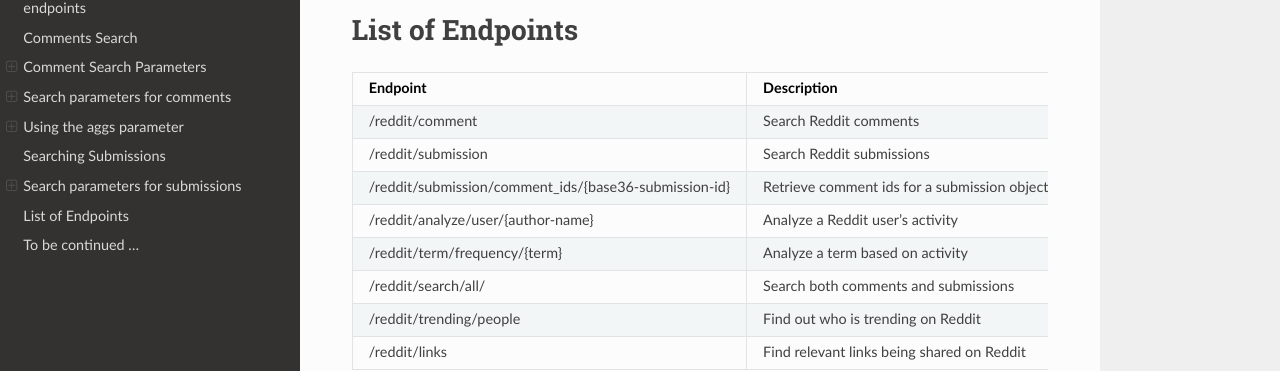
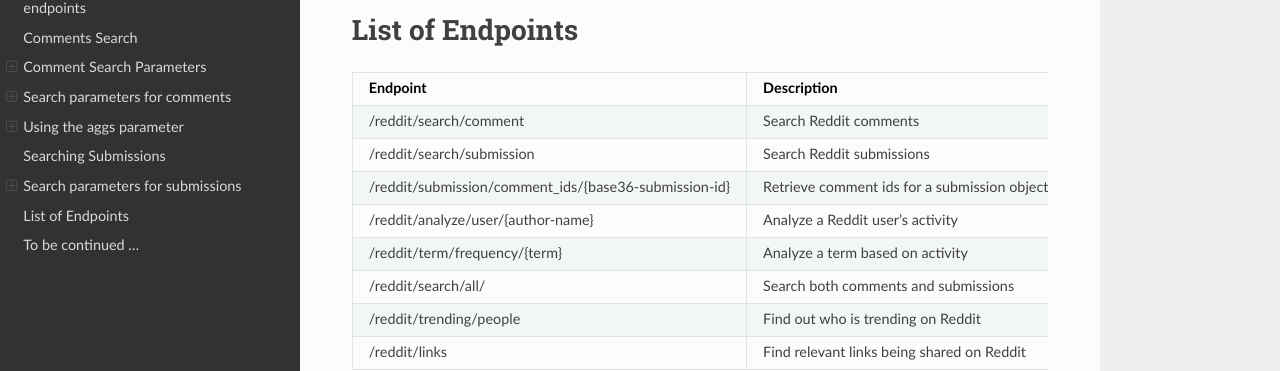
Before and after one commit to pushshift/api, a Sphinx documentation site: the page built from docs/index.rst, in a window 1280 px wide and 900 px high, scrolled down 17018 px. Shown: the part 339-710 px from the top of the window. Built offline with Sphinx 7.4.7 and the Read the Docs theme 2.0.0, drawn with Linux system fonts in a browser that asks for light colours.

```diff
--- a/docs/index.rst
+++ b/docs/index.rst
@@ -1188,9 +1188,9 @@ List of Endpoints
 +----------------------------------------------------------+-------------------------------------------------+------------------+
 | Endpoint                                                 | Description                                     | Status           |
 +==========================================================+=================================================+==================+
-| /reddit/comment                                          | Search Reddit comments                          | Active           |
+| /reddit/search/comment                                   | Search Reddit comments                          | Active           |
 +----------------------------------------------------------+-------------------------------------------------+------------------+
-| /reddit/submission                                       | Search Reddit submissions                       | Active           |
+| /reddit/search/submission                                | Search Reddit submissions                       | Active           |
 +----------------------------------------------------------+-------------------------------------------------+------------------+
 | /reddit/submission/comment\_ids/{base36-submission-id}   | Retrieve comment ids for a submission object    | Active           |
 +----------------------------------------------------------+-------------------------------------------------+------------------+
```
